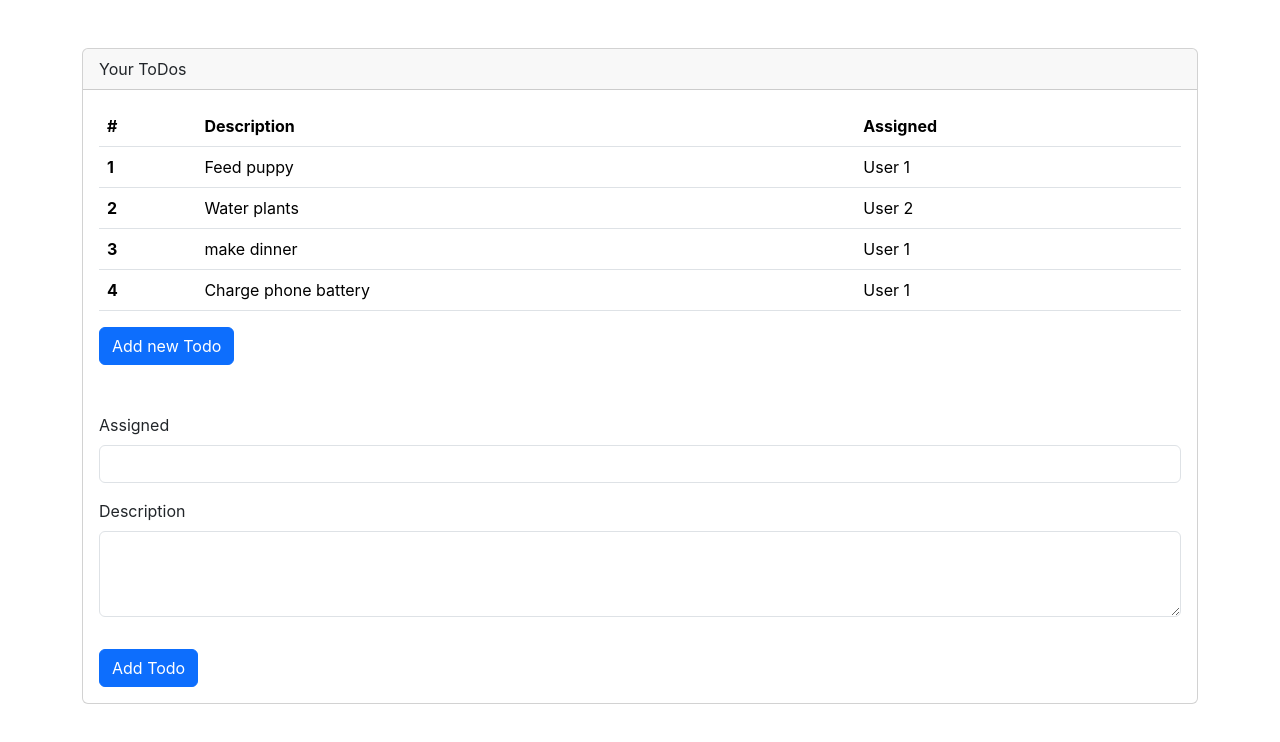
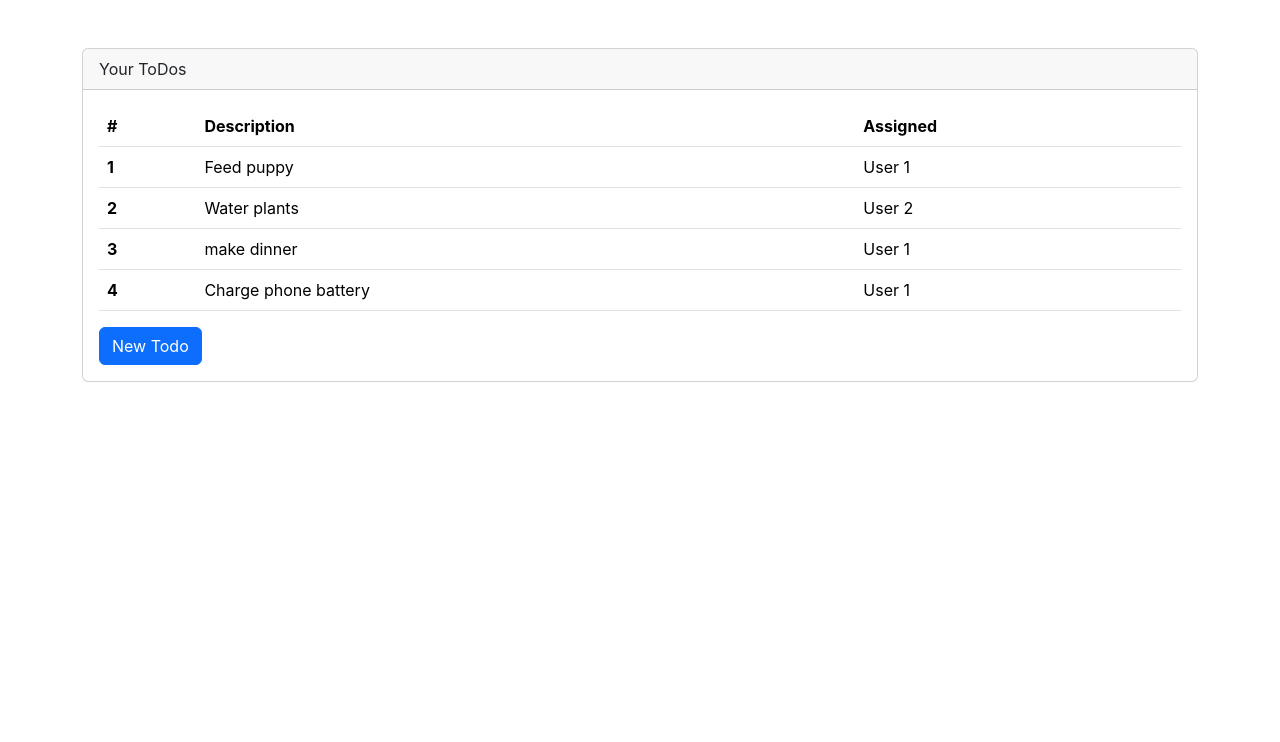
Before and after one commit to minhquanvus1/TodoList-React-TypeScript, a React (Create React App) app: page / in a window 1280 px wide. Shown: the top 742 px of the page. Built offline with nearby package versions, Linux system fonts and the light colour scheme.

Commit message:
conditional rendering

```diff
--- a/src/App.js
+++ b/src/App.js
@@ -4,6 +4,7 @@ import TodoTable from "./components/TodoTable";
 import NewTodoForm from "./components/NewTodoForm";
 
 function App() {
+  const [showAddTodoForm, setShowAddTodoForm] = useState(false);
   const [todos, setTodos] = useState([
     { rowNumber: 1, rowDescription: "Feed puppy", rowAssigned: "User 1" },
     { rowNumber: 2, rowDescription: "Water plants", rowAssigned: "User 2" },
@@ -43,10 +44,13 @@ function App() {
         <div className="card-header">Your ToDos</div>
         <div className="card-body">
           <TodoTable todos={todos} deleteTodo={deleteTodo}></TodoTable>
-          <button className="btn btn-primary" onClick={addTodo}>
-            Add new Todo
+          <button
+            className="btn btn-primary"
+            onClick={() => setShowAddTodoForm(!showAddTodoForm)}
+          >
+            {showAddTodoForm ? "Close NewTodo" : "New Todo"}
           </button>
-          <NewTodoForm addTodo={addTodo}></NewTodoForm>
+          {showAddTodoForm && <NewTodoForm addTodo={addTodo}></NewTodoForm>}
         </div>
       </div>
     </div>
```
